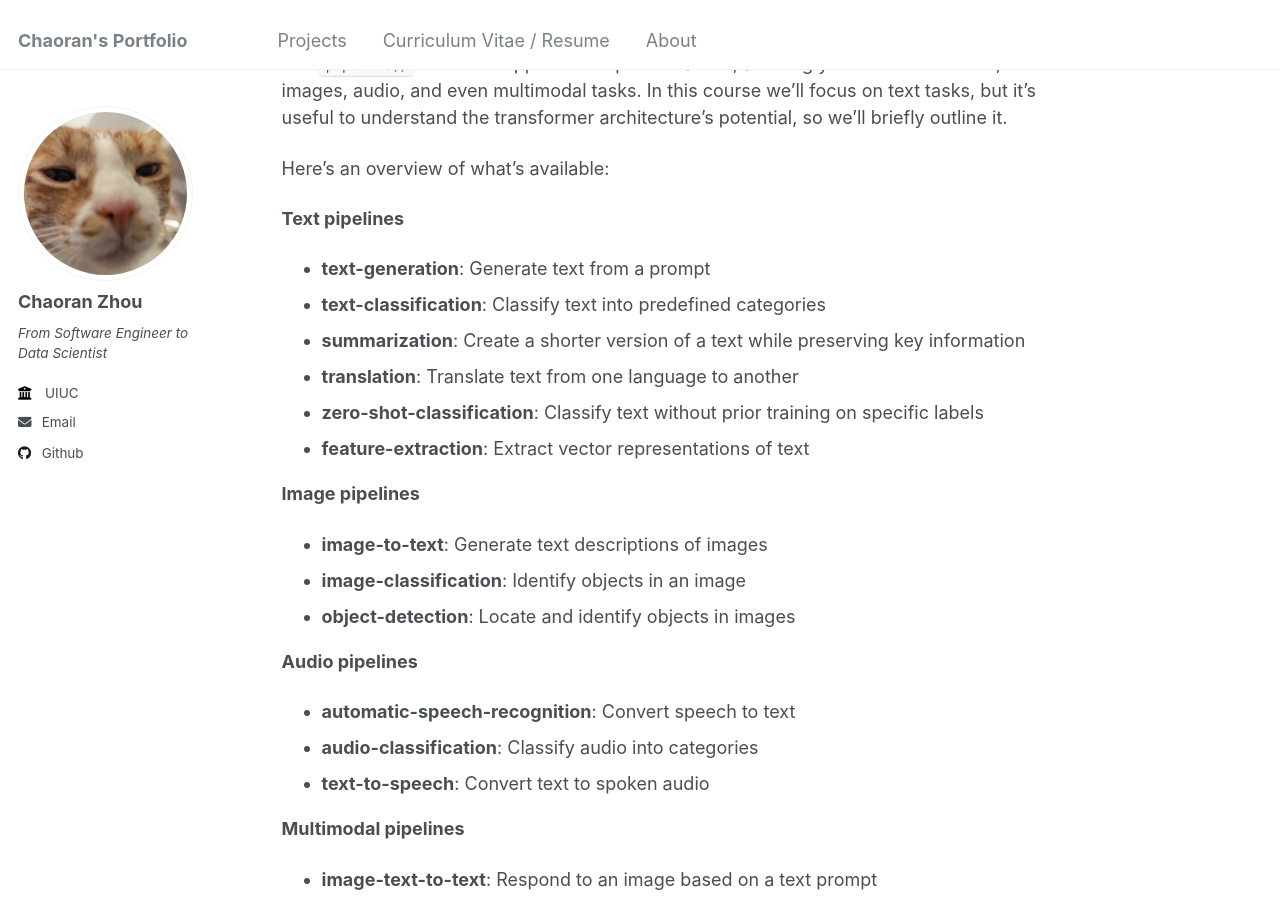
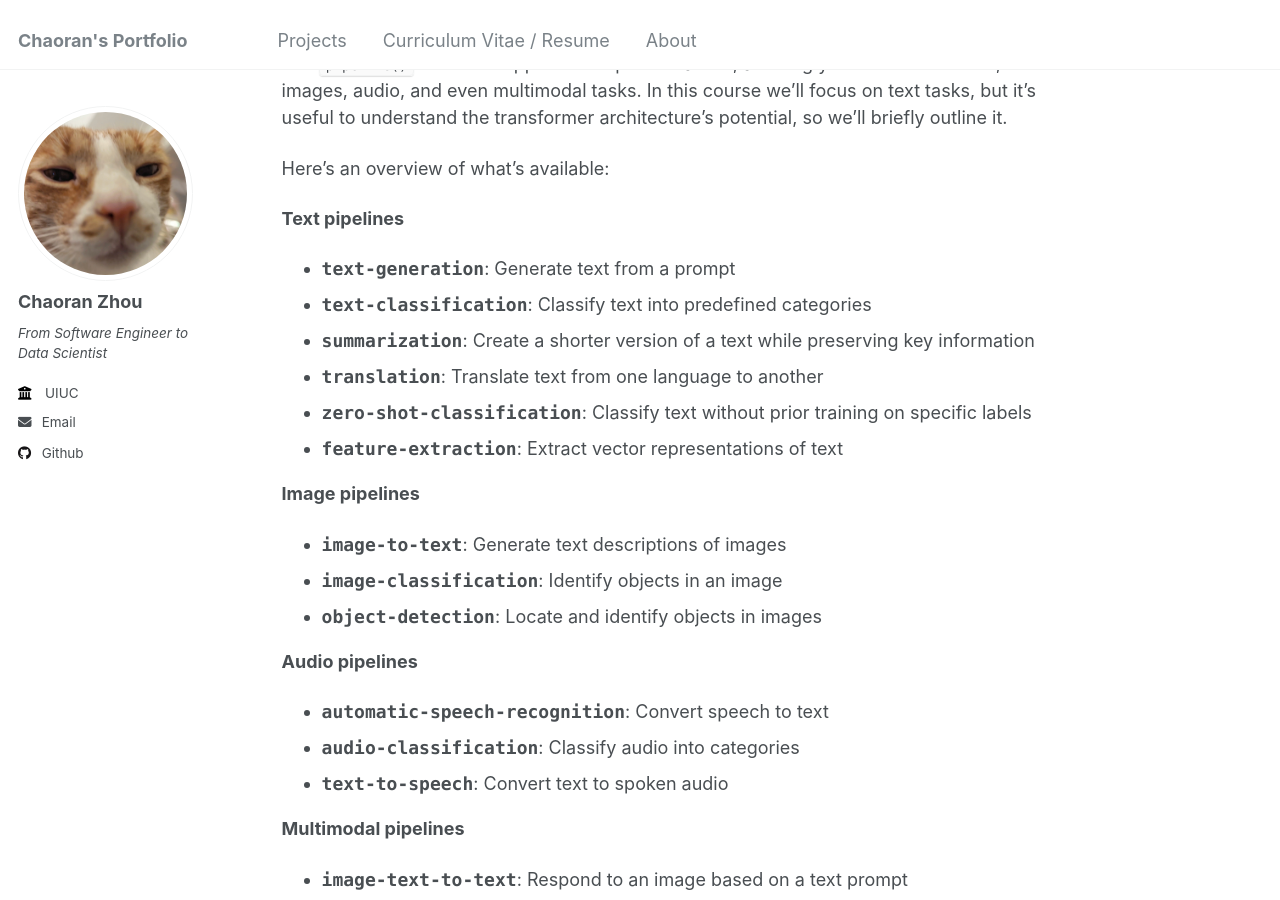
Before and after one commit to ranranrunforit/ranranrunforit.github.io, a Jekyll site: the page built from _projects/project-15.md, in a window 1280 px wide and 900 px high, scrolled down 2227 px. Built offline with Jekyll 4.4.1, drawn with Linux system fonts in a browser that asks for light colours.

Commit message:
Update project-15.md

```diff
--- a/_projects/project-15.md
+++ b/_projects/project-15.md
@@ -65,26 +65,25 @@ The `pipeline()` function supports multiple modalities, allowing you to work wit
 Here’s an overview of what’s available:
 
 **Text pipelines**
-- **text-generation**: Generate text from a prompt
-- **text-classification**: Classify text into predefined categories
-- **summarization**: Create a shorter version of a text while preserving key information
-- **translation**: Translate text from one language to another
-- **zero-shot-classification**: Classify text without prior training on specific labels
-- **feature-extraction**: Extract vector representations of text
+- **`text-generation`**: Generate text from a prompt
+- **`text-classification`**: Classify text into predefined categories
+- **`summarization`**: Create a shorter version of a text while preserving key information
+- **`translation`**: Translate text from one language to another
+- **`zero-shot-classification`**: Classify text without prior training on specific labels
+- **`feature-extraction`**: Extract vector representations of text
 
 **Image pipelines**
-- **image-to-text**: Generate text descriptions of images
-- **image-classification**: Identify objects in an image
-- **object-detection**: Locate and identify objects in images
+- **`image-to-text`**: Generate text descriptions of images
+- **`image-classification`**: Identify objects in an image
+- **`object-detection`**: Locate and identify objects in images
 
 **Audio pipelines**
-- **automatic-speech-recognition**: Convert speech to text
-- **audio-classification**: Classify audio into categories
-- **text-to-speech**: Convert text to spoken audio
+- **`automatic-speech-recognition`**: Convert speech to text
+- **`audio-classification`**: Classify audio into categories
+- **`text-to-speech`**: Convert text to spoken audio
 
 **Multimodal pipelines**
-- **image-text-to-text**: Respond to an image based on a text prompt
-
+- **`image-text-to-text`**: Respond to an image based on a text prompt
 
 
 ## How do Transformers work?
```
